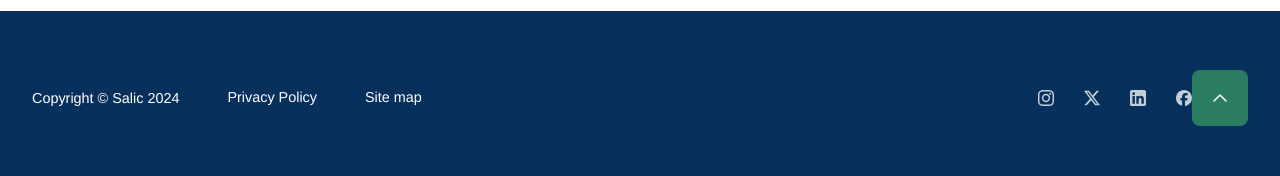
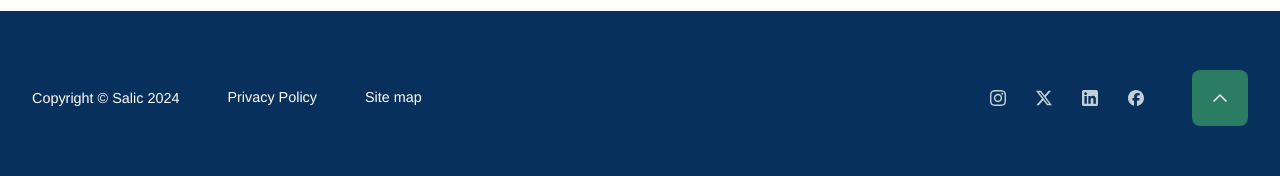
Before and after one commit to Mishaheero/crafton, a React (Create React App) app: page /career in a window 1280 px wide. Shown: the part 737-913 px from the top of the page. Built offline with nearby package versions, Linux system fonts and the light colour scheme.

Commit message:
Refactor: styles footer

```diff
--- a/src/components/layout/Footer.jsx
+++ b/src/components/layout/Footer.jsx
@@ -25,7 +25,7 @@ const Footer = () => {
               </li>
             </ul>
           </nav>
-          <div className="flex flex-col items-center gap-10 md:flex-row md:gap-0">
+          <div className="flex flex-col items-center gap-10 md:flex-row md:gap-12">
             <div className="flex items-center">
               <SocialIcons />
             </div>
--- a/src/components/socials/SocialIcons.jsx
+++ b/src/components/socials/SocialIcons.jsx
@@ -16,7 +16,7 @@ const SocialIcons = () => {
       <a href="https://linkedin.com" target="_blank" rel="noopener noreferrer" className="me-[30px]">
         <LinkedInIcon width="16" height="16" fill="#C2CFD6" />
       </a>
-      <a href="https://facebook.com" target="_blank" rel="noopener noreferrer" className="me-0 lg-[48px]">
+      <a href="https://facebook.com" target="_blank" rel="noopener noreferrer">
         <FacebookIcon width="16" height="16" fill="#C2CFD6" />
       </a>
     </>
```
Also changed, not shown: 1 other file (tests, documents, lock files or other folders).
